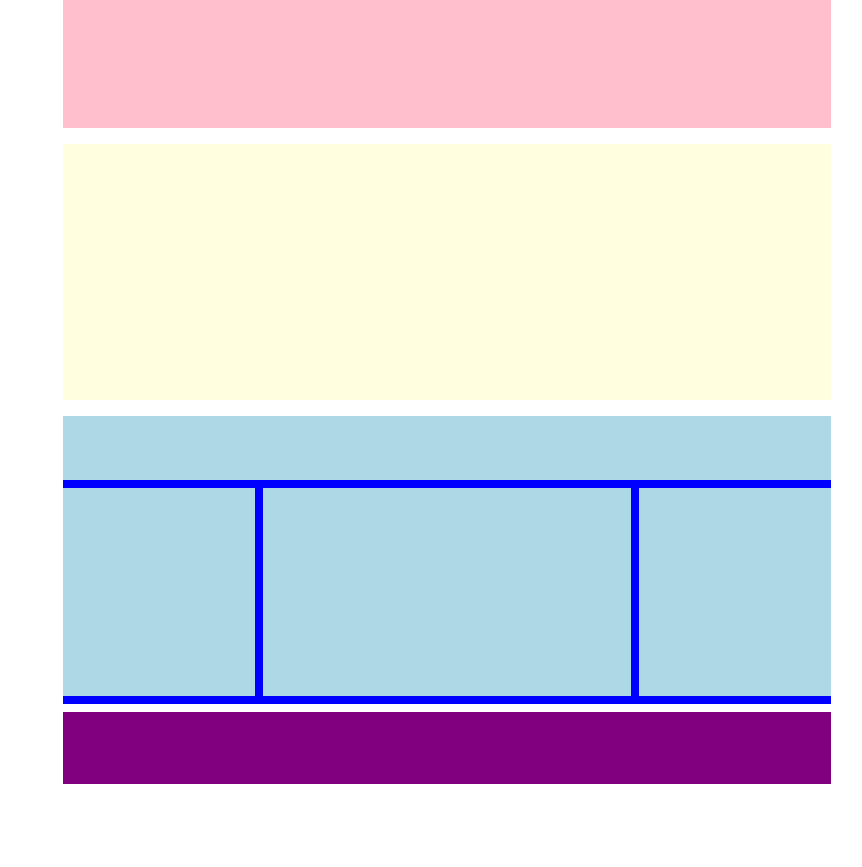
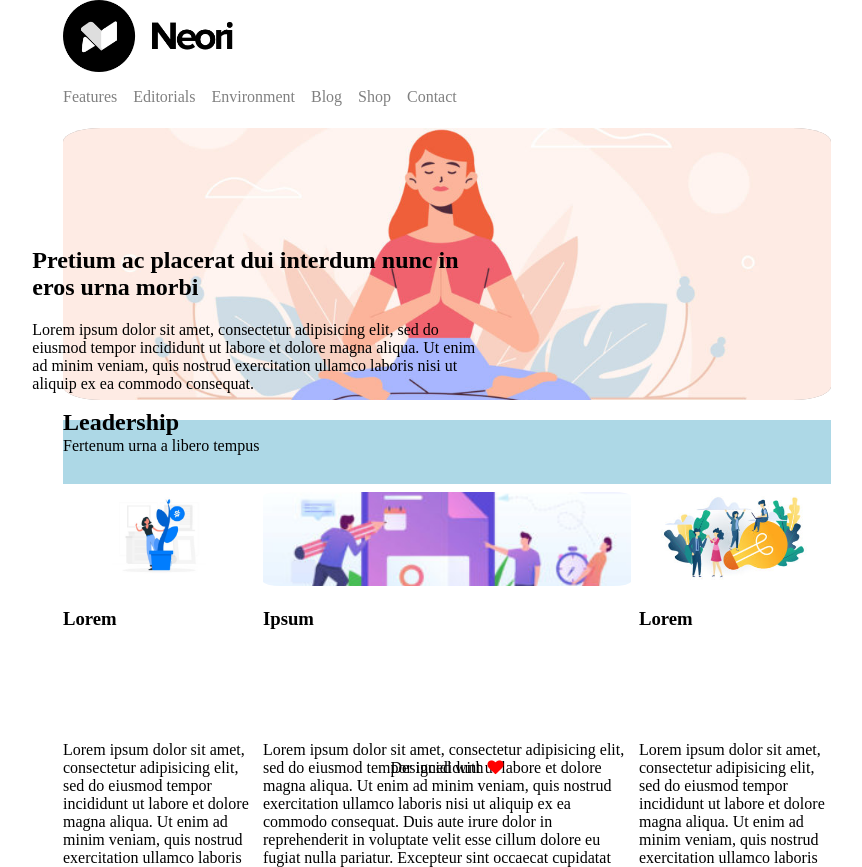
Before and after one commit to mlep89/htmlcss-wp, a plain HTML site: page index.html in a window 1280 px wide. Shown: the top 867 px of the page, without its empty margins (193-1055 px from the left). Before the commit the page ends 800 px from the top, so only its background shows below. Drawn offline with Linux system fonts and the light colour scheme.

Commit message:
primi fix

```diff
--- a/css/master.css
+++ b/css/master.css
@@ -9,27 +9,50 @@ body {
   margin: 0 auto;
 }
 
- header nav {
-  height: 16vh;
-  background-color: pink;
+ header div.title {
+  height: 9vh;
 }
-header div {
-  height: 32vh;
-  background-color: lightyellow;
+.logo {
+  height: 100%;
 }
 
-.head {
+header nav {
+  height: 5vh;
   margin-top: 2vh;
-  margin-bottom: 2vh;
+}
+nav div {
+  float: left;
+  color: grey;
+  margin-right: 2vh;
+}
+
+.banner {
+  position: relative;
+  height: 34vh;
+}
+.pic_1 {
+  width: 100%;
+  height: 100%;
+  object-fit: cover;
+  border-radius: 5%;
+  background: rgba(0, 0, 0, 0.4);
+}
+
+.text_bottom_left {
+  position: absolute;
+  width: 60%;
+  margin: 0 auto;
+  top: 70%;
+  left: 20%;
+  transform: translate(-40%, -50%);
 }
 
 .bottom {
   height: 8vh;
   background-color: lightblue;
+  line-height: 0.5vh;
 }
-.col {
-  background-color: blue;
-}
+
 .col::after {
   content: "";
   display: table;
@@ -44,8 +67,7 @@ header div {
   border-right:0;
   border-bottom: 8px;
   border-style: solid;
-  border-color: blue;
-  background-color: lightblue;
+  border-color: white;
 }
 .centered {
   float: left;
@@ -53,11 +75,44 @@ header div {
   width: 50%;
   border: 8px;
   border-style: solid;
-  border-color: blue;
-  background-color: lightblue;
+  border-color: white;
 }
+.img_left {
+border-radius: 5%;
+height: 45%;
+width: 100%;
+object-fit: contain;
+}
+.img_centered {
+border-radius: 5%;
+height: 45%;
+width: 100%;
+object-fit: cover;
+}
+.img_right {
+border-radius: 5%;
+height: 45%;
+width: 100%;
+object-fit: contain;
+}
+
+.col h3,
+.col p {
+  height: 55%;
+  width: 100%;
+}
+
 footer {
+  position: relative;
   margin-top: 1vh;
   height: 9vh;
-  background-color: purple;
 }
+footer p {
+  position: absolute;
+  top: 50%;
+  left: 50%;
+  transform: translate(-50%, -50%);
+}
+i {
+  color: red;
+}
--- a/index.html
+++ b/index.html
@@ -2,23 +2,56 @@
 <html lang="en" dir="ltr">
   <head>
     <meta charset="utf-8">
-    <title>Tema Wordpress</title>
+    <title>Neori</title>
     <link rel="stylesheet" href="css/master.css">
+    <link rel="stylesheet" href="https://cdnjs.cloudflare.com/ajax/libs/font-awesome/4.7.0/css/font-awesome.min.css">
   </head>
   <body>
     <header>
-      <nav></nav>
-      <div class="head"></div>
+      <div class="title">
+        <img src="img/logo.png" class="logo">
+      </div>
+      <nav>
+          <div><a></a>Features</div>
+          <div><a></a>Editorials</div>
+          <div><a></a>Environment</div>
+          <div><a></a>Blog</div>
+          <div><a></a>Shop</div>
+          <div><a></a>Contact</div>
+      </nav>
+      <div class="banner">
+        <img src="img/banner.jpg" class="pic_1">
+        <div class="text_bottom_left">
+          <h2>Pretium ac placerat dui interdum nunc in eros urna morbi</h2>
+          <p>Lorem ipsum dolor sit amet, consectetur adipisicing elit, sed do eiusmod tempor incididunt ut labore et dolore magna aliqua. Ut enim ad minim veniam, quis nostrud exercitation ullamco laboris nisi ut aliquip ex ea commodo consequat.</p>
+        </div>
+      </div>
     </header>
     <main>
-      <div class="bottom"></div>
+      <div class="bottom">
+        <h2>Leadership</h2>
+        <p>Fertenum urna a libero tempus</p>
+      </div>
       <div class="col">
-        <div class="left"></div>
-        <div class="centered"></div>
-        <div class="right"></div>
+        <div class="left">
+          <img src="img/img-1.jpg" class="img_left">
+          <h3>Lorem</h3>
+          <p>Lorem ipsum dolor sit amet, consectetur adipisicing elit, sed do eiusmod tempor incididunt ut labore et dolore magna aliqua. Ut enim ad minim veniam, quis nostrud exercitation ullamco laboris nisi ut aliquip ex ea commodo consequat. Duis aute irure dolor in reprehenderit </p>
+        </div>
+        <div class="centered">
+          <img src="img/img-2.jpg" class="img_centered">
+          <h3>Ipsum</h3>
+          <p>Lorem ipsum dolor sit amet, consectetur adipisicing elit, sed do eiusmod tempor incididunt ut labore et dolore magna aliqua. Ut enim ad minim veniam, quis nostrud exercitation ullamco laboris nisi ut aliquip ex ea commodo consequat. Duis aute irure dolor in reprehenderit in voluptate velit esse cillum dolore eu fugiat nulla pariatur. Excepteur sint occaecat cupidatat non proident, sunt in culpa qui officia deserunt mollit anim id est laborum.</p>
+        </div>
+        <div class="right">
+          <img src="img/img-3.jpg" class="img_right">
+          <h3>Lorem</h3>
+          <p>Lorem ipsum dolor sit amet, consectetur adipisicing elit, sed do eiusmod tempor incididunt ut labore et dolore magna aliqua. Ut enim ad minim veniam, quis nostrud exercitation ullamco laboris nisi ut aliquip ex ea commodo consequat. Duis aute irure dolor in reprehenderit in voluptate velit esse cillum dolore eu fugiat nulla pariatur. Excepteur sint </p>
+        </div>
       </div>
     </main>
     <footer>
+      <p>Designed with <i class="fa fa-heart"></i></p>
     </footer>
   </body>
 </html>
```
Also changed, not shown: img/banner-2.jpg (added), img/banner.jpg (added), img/img-1.jpg (added), img/img-2.jpg (added), img/img-3.jpg (added), img/img-4.jpg (added), img/img-5.jpg (added), img/img-6.jpg (added), img/logo.png (added), 1 other file.
